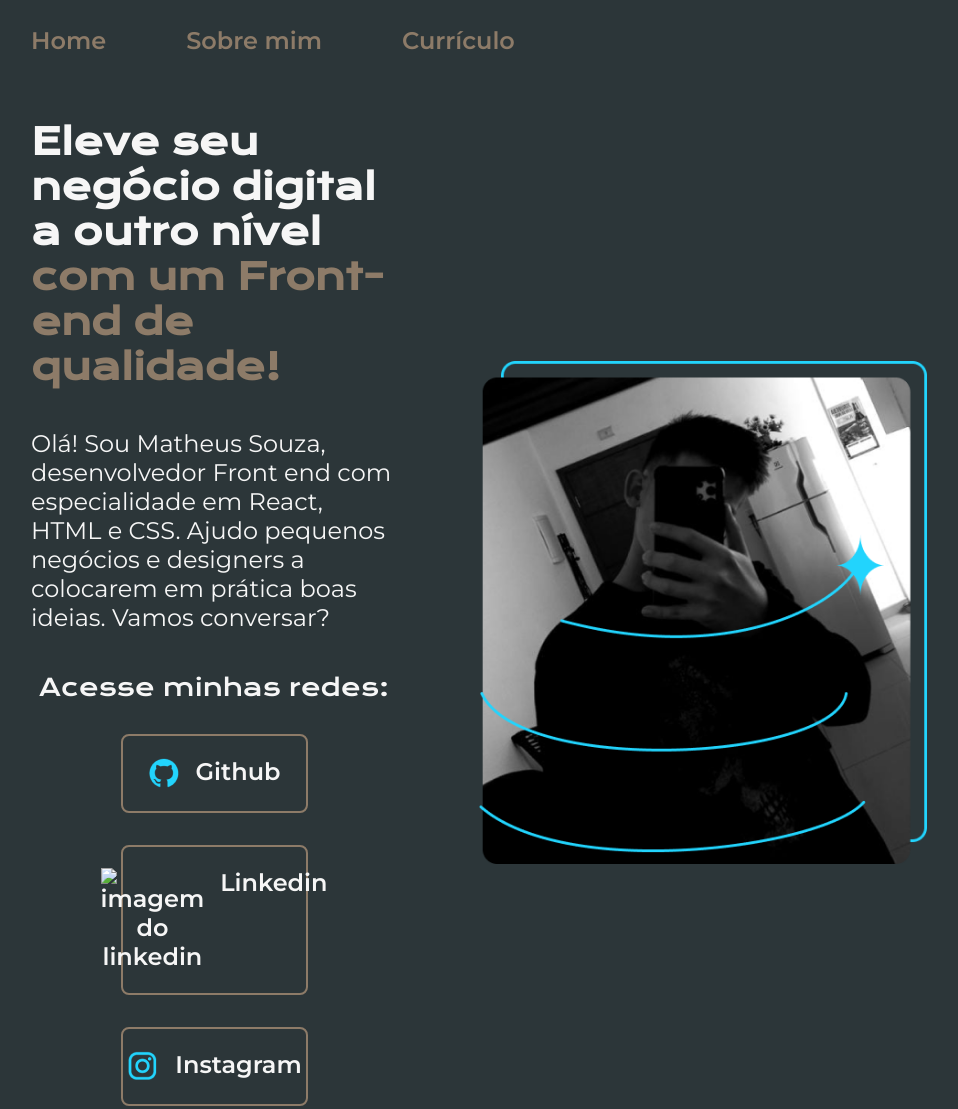
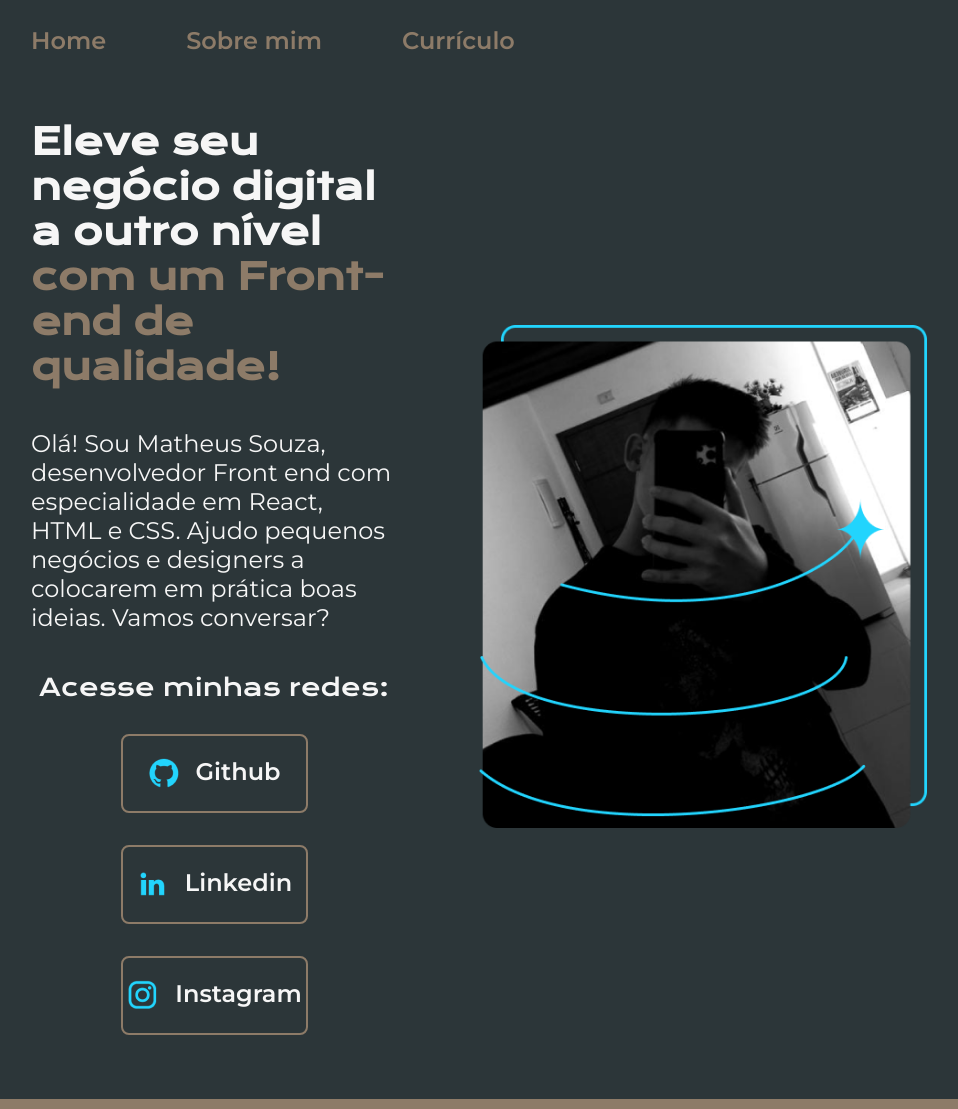
Before and after one commit to MatheusLx7/portfolio, a plain HTML site: page index.html in a window 1280 px wide. Shown: the top 1109 px of the page, without its empty margins (161-1119 px from the left). Drawn offline with nearby package versions, Linux system fonts and the light colour scheme; files whose address does not match are found by name.

Commit message:
Update index.html

```diff
--- a/index.html
+++ b/index.html
@@ -26,7 +26,7 @@
 
                 </a>
                 <a class="links" href="https://www.linkedin.com/in/matheus-souza-69443b283/">
-                    <img src="./Imagens Logo/linkedin.png" alt="imagem do linkedin">
+                    <img src="linkedin.png" alt="imagem do linkedin">
                     Linkedin
 
                 </a>
```
